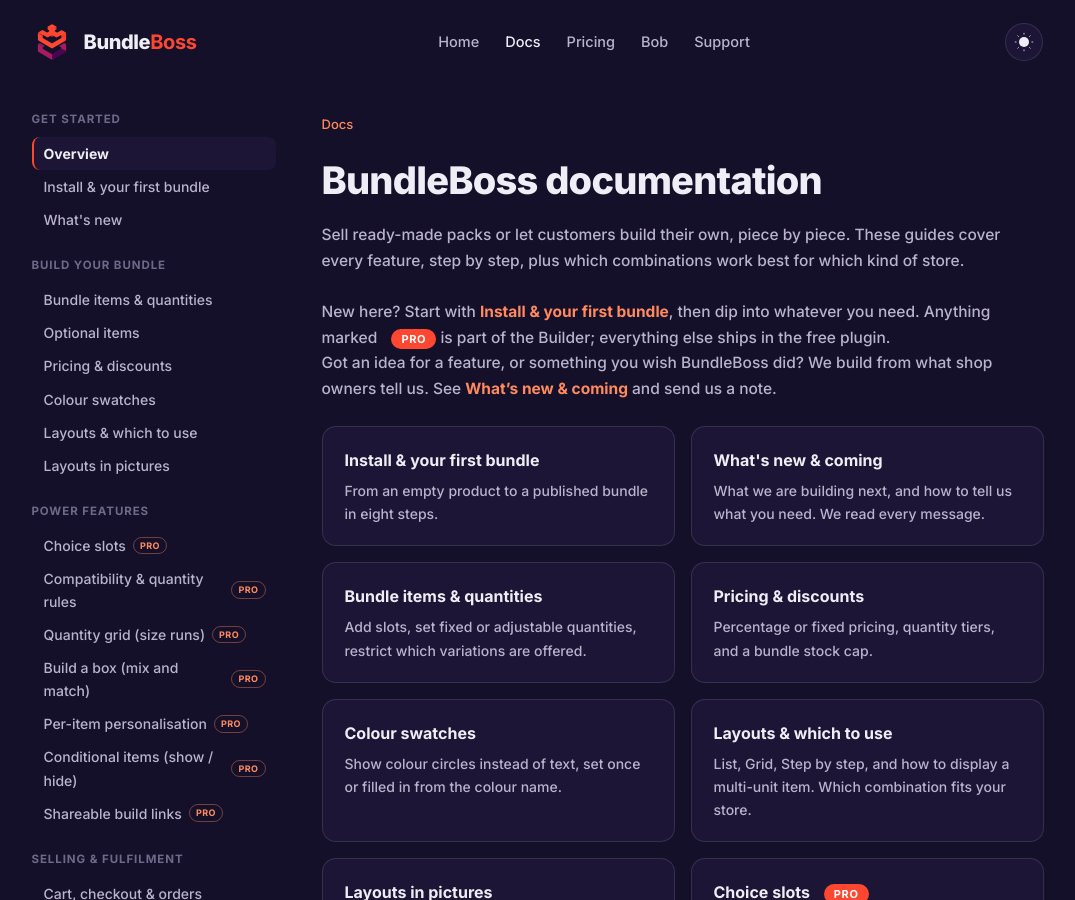
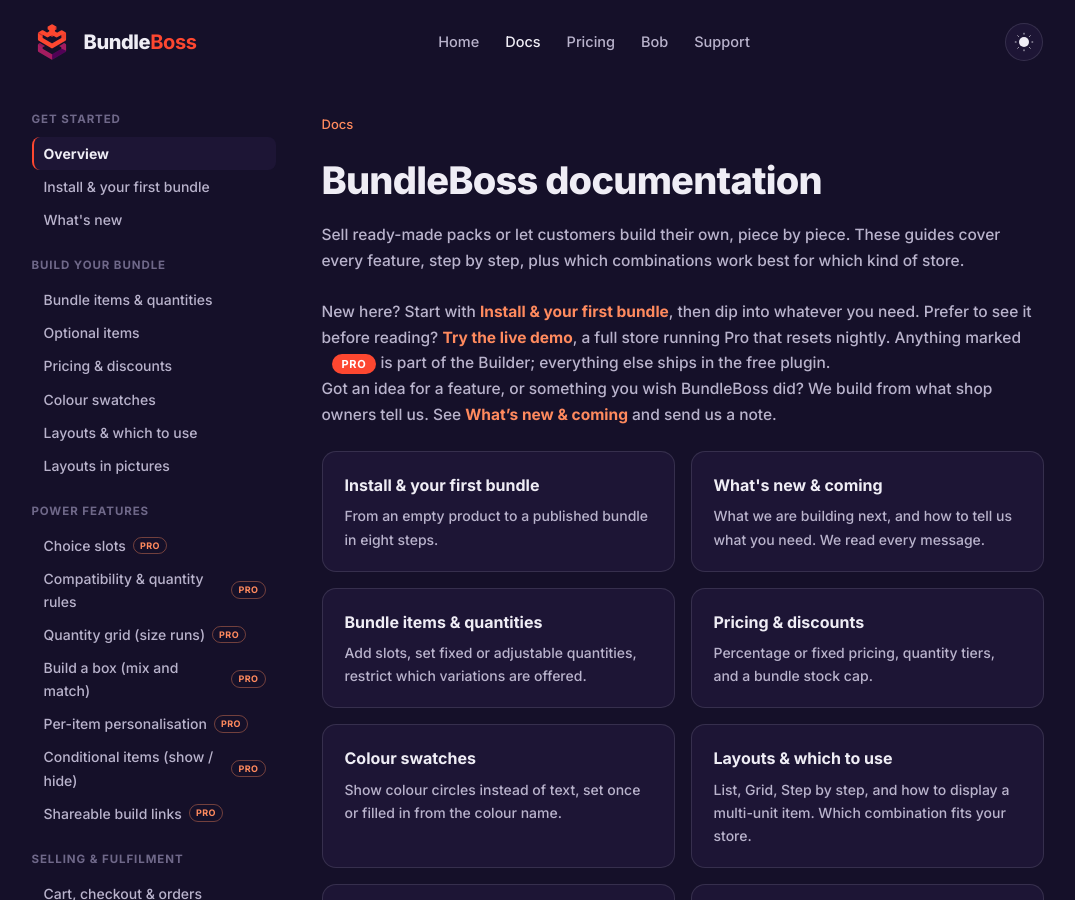
Before and after one commit to BundleBoss/website, a Jekyll site: the page built from docs/index.md, in a window 1280 px wide and 900 px high. Shown: the whole window, without its empty margins (95-1170 px from the left). Built offline with Jekyll 4.4.1, drawn with Linux system fonts in a browser that asks for light colours.

Commit message:
Wire the live Pro demo everywhere
Try the live demo joins the hero next to the watch link, the pricing
lede, the docs hub intro, and a callout at the top of getting started.
All four point at demo.getbundleboss.com, the dressed store running Pro
that resets nightly.

```diff
--- a/docs/index.md
+++ b/docs/index.md
@@ -6,7 +6,7 @@
 lede: Sell ready-made packs or let customers build their own, piece by piece. These guides cover every feature, step by step, plus which combinations work best for which kind of store.
 ---
 
-New here? Start with **[Install &amp; your first bundle](/docs/getting-started/)**, then dip into whatever you need. Anything marked <span class="pro-pill">Pro</span> is part of the Builder; everything else ships in the free plugin.
+New here? Start with **[Install &amp; your first bundle](/docs/getting-started/)**, then dip into whatever you need. Prefer to see it before reading? **[Try the live demo](https://demo.getbundleboss.com)**, a full store running Pro that resets nightly. Anything marked <span class="pro-pill">Pro</span> is part of the Builder; everything else ships in the free plugin.
 
 Got an idea for a feature, or something you wish BundleBoss did? We build from what shop owners tell us. See **[What's new &amp; coming](/docs/whats-new/)** and send us a note.
 
--- a/index.html
+++ b/index.html
@@ -73,7 +73,7 @@
       <a class="btn btn-primary" href="https://wordpress.org/plugins/bundle-boss/">Get BundleBoss free</a>
       <a class="btn btn-ghost" href="/pricing/">See pricing</a>
     </div>
-    <p style="margin-top:14px;font-size:.95rem"><a href="#two-minutes" style="color:inherit;opacity:.75;text-decoration:underline;text-underline-offset:3px">Watch a bundle built in 2 minutes</a></p>
+    <p style="margin-top:14px;font-size:.95rem"><a href="https://demo.getbundleboss.com" style="color:inherit;opacity:.85;text-decoration:underline;text-underline-offset:3px">Try the live demo</a><span style="opacity:.5"> &middot; </span><a href="#two-minutes" style="color:inherit;opacity:.75;text-decoration:underline;text-underline-offset:3px">Watch a bundle built in 2 minutes</a></p>
   </div>
   <div class="shot hero-shot">
     <div class="browser-bar"><span></span><span></span><span></span></div>
--- a/pricing/index.html
+++ b/pricing/index.html
@@ -43,7 +43,7 @@
 <div class="hero wrap" style="padding-bottom:30px">
   <div><span class="badge">Live now</span></div>
   <h1>Honest, simple <em>pricing</em></h1>
-  <p class="lede">Every Pro plan starts with a 14-day free trial and carries a 30-day money-back guarantee. Annual billing, cancel any time.</p>
+  <p class="lede">Every Pro plan starts with a 14-day free trial and carries a 30-day money-back guarantee. Annual billing, cancel any time. Want to click before you commit? <a href="https://demo.getbundleboss.com">Try the live demo</a>.</p>
   <p class="launch-note"><strong>Launch pricing.</strong> The prices below are introductory rates for early customers. Get in early and you keep your rate for the life of your subscription, even after the regular prices take over.</p>
 </div>
 
```
Also changed, not shown: docs/getting-started.md (+2 -0 lines).
